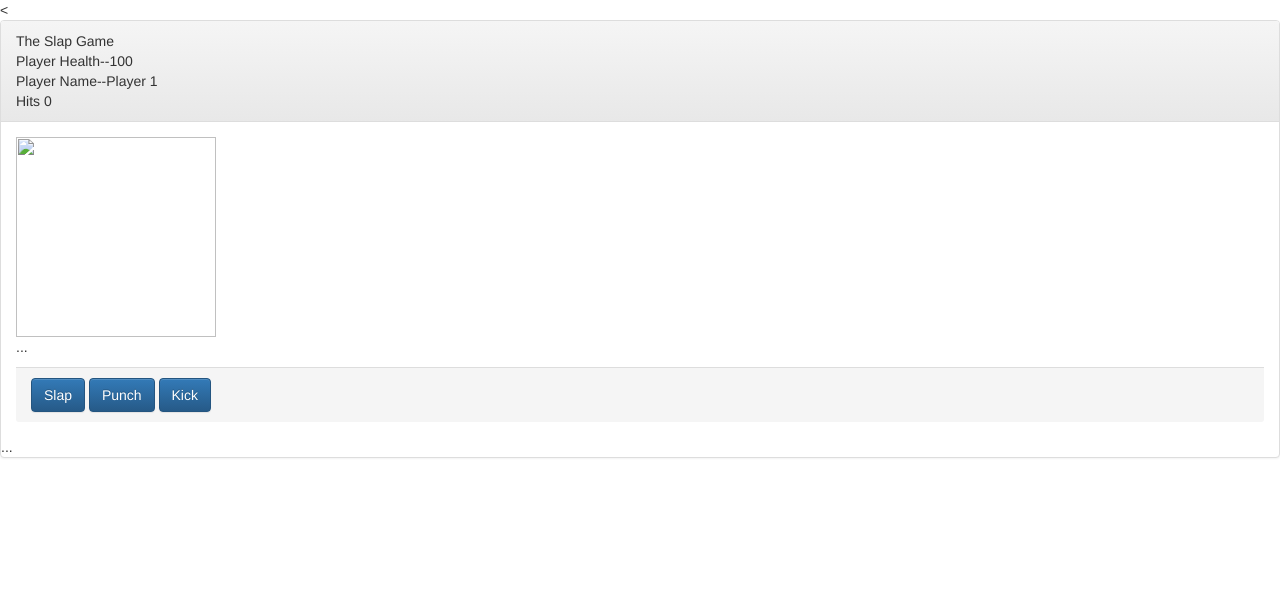
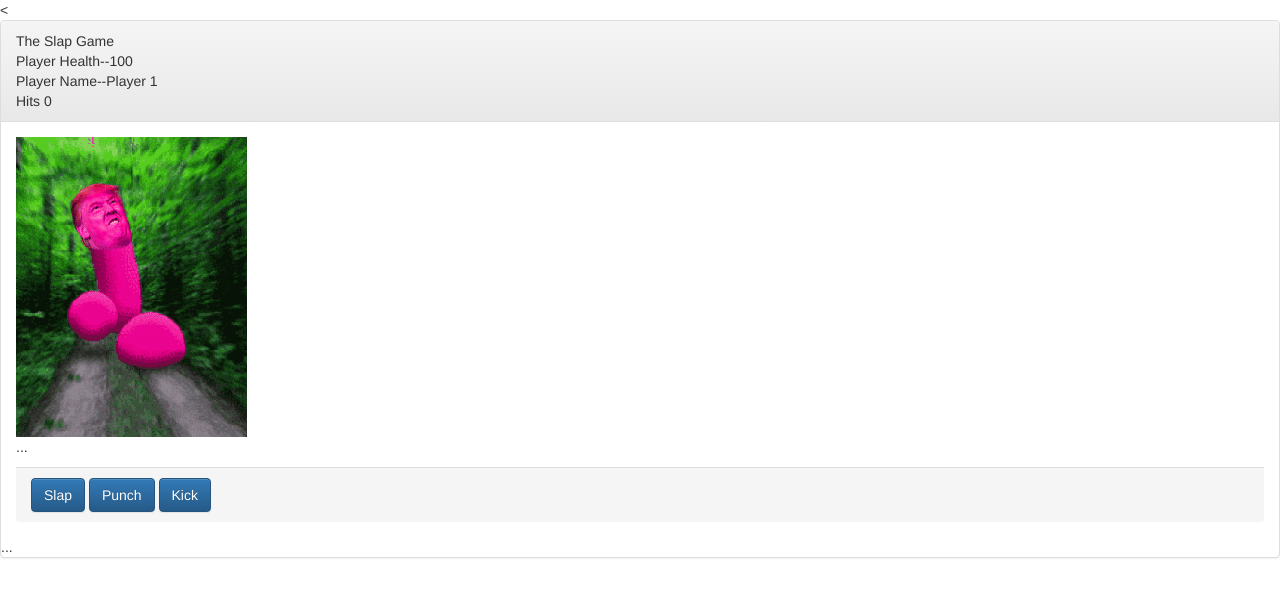
Before and after one commit to robgood20/TheObjectGame, a plain HTML site: page index.html in a window 1280 px wide. Drawn offline with nearby package versions, Linux system fonts and the light colour scheme.

Commit message:
strange gifs

```diff
--- a/index.html
+++ b/index.html
@@ -26,7 +26,7 @@
         </div>
 
         <div class="panel-body">
-            <img height="200 px" src="images.png" />
+            <img height=300 px" src="img/giphy2trump.gif" />
             <p>...</p>
             <div class="panel-footer">
                 <button type="button" onclick="slap()" class="btn btn-primary">Slap</button>
```
Also changed, not shown: img/Thrown.gif (added), img/WessAwesomeStickVideo.gif (added), img/giphy2trump.gif (added), img/kittyfightactiontv.gif (added), img/stfu.gif (added).
